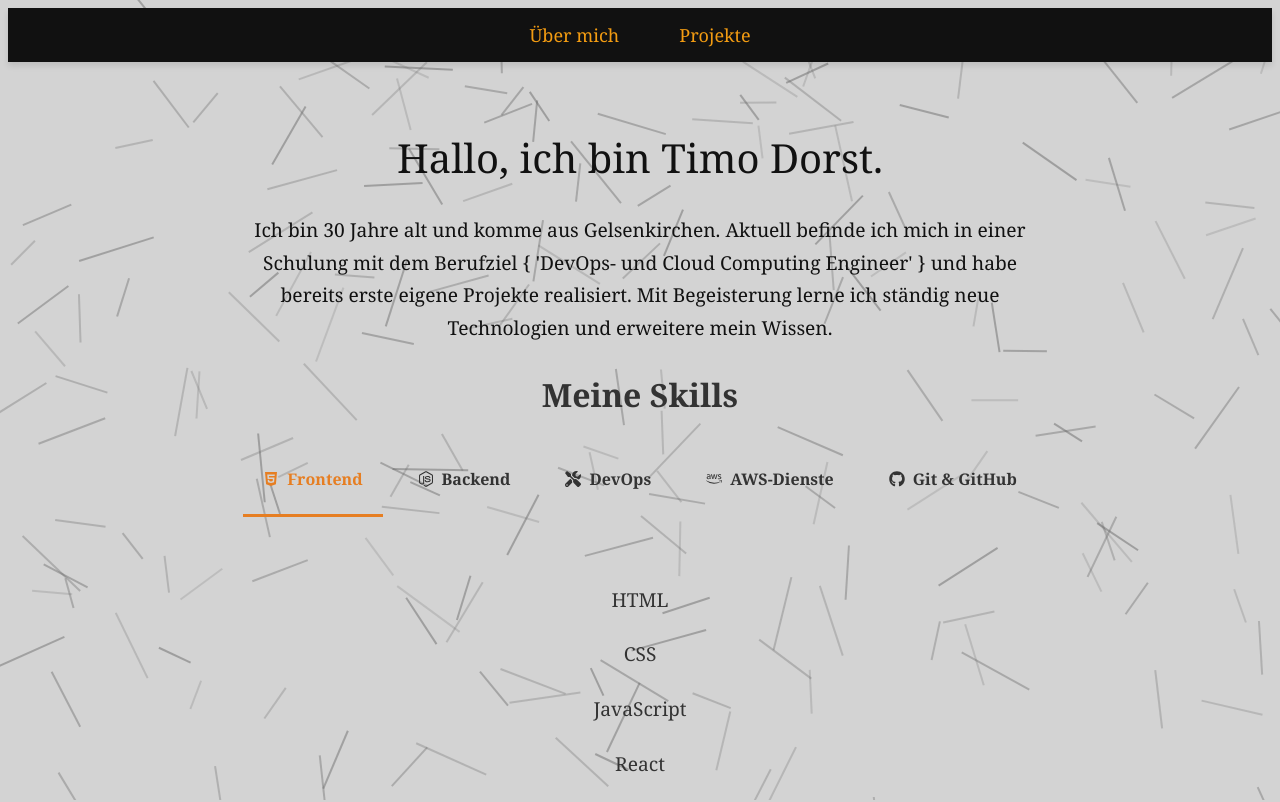
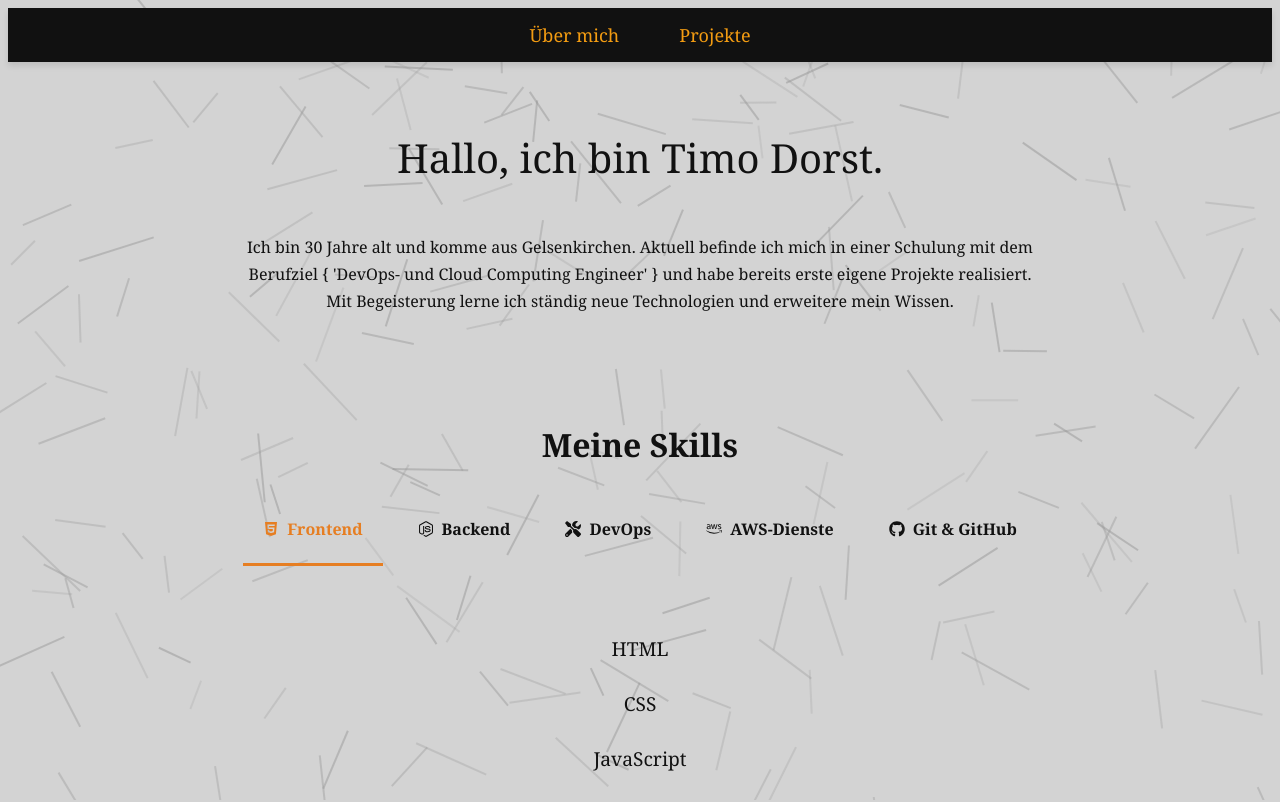
Before and after one commit to timod94/my-homepage, a React (Create React App) app: page / in a window 1280 px wide. Shown: the top 802 px of the page. Built offline with nearby package versions, Linux system fonts and the light colour scheme.

Commit message:
fixed styling

```diff
--- a/src/components/dynamicBackground.js
+++ b/src/components/dynamicBackground.js
@@ -37,7 +37,7 @@ const DynamicBackground = () => {
         ctx.beginPath();
         ctx.moveTo(this.x, this.y);
         ctx.lineTo(endX, endY);
-        ctx.strokeStyle = `rgba(105, 105, 105, ${this.alpha})`;  // Dunkles Grau
+        ctx.strokeStyle = `rgba(150, 150, 150, ${this.alpha})`;  // Dunkles Grau
         ctx.lineWidth = 2;
         ctx.stroke();
       }
--- a/src/index.css
+++ b/src/index.css
@@ -1,4 +1,4 @@
 body {
-    font-family: 'Georgia';
+    font-family: 'Georgia', 'sans-serif';
     background-color: #d3d3d3;
 }
--- a/src/pages/about.js
+++ b/src/pages/about.js
@@ -59,27 +59,26 @@ function About() {
     const gitSkills = [
         "GitFlow Verzweigungsstrategie",
         "Pull-Anfragen & Code-Überprüfungen",
-        "Versionskontrolle mit Git",
+         "Versionskontrolle mit Git",
         "Zusammenarbeit mit GitHub",
         "GitHub Actions für CI/CD"
     ]
 //########################### CSS inlineStyle ##################################
     const aboutStyle = {
         padding: '20px 20px',
-        fontFamily: 'Georgia, sans-serif',
         textAlign: 'center',
-        color: '#333',
+        color: '#111111',
         lineHeight: '1.8',
     };
 
     const headingStyle = {
         fontSize: '2.5rem',
         color: '#111111',
-        marginBottom: '20px',
+        marginBottom: '40px',
     };
 
     const paragraphStyle = {
-        fontSize: '1.2rem',
+        fontSize: '1rem',
         color: '#111111',
         lineHeight: '1.7',
         maxWidth: '800px',
@@ -88,23 +87,23 @@ function About() {
 
     const linkedinButtonStyle = {
         display: 'inline-block',
-        color: isLinkedInHovered ? '#0077b5' : '#333', // LinkedIn-Farbe
+        color: isLinkedInHovered ? '#0077b5' : '#111111', // LinkedIn-Farbe
         textDecoration: 'none',
         fontSize: '1.1rem',
         fontWeight: 'bold',
         padding: '10px 20px',
-        border: `2px solid ${isLinkedInHovered ? '#0077b5' : '#333'}`,
+        border: `2px solid ${isLinkedInHovered ? '#0077b5' : '#111111'}`,
         borderRadius: '30px',
         marginRight: '10px',
         transition: 'color 0.3s ease, border-color 0.3s ease',
     };
 
     const contactLinkStyle = {
-        color: isEmailHovered ? '#e67e22' : '#333',
+        color: isEmailHovered ? '#e67e22' : '#111111',
         textDecoration: 'none',
         fontWeight: 'bold',
         padding: '10px 20px',
-        border: `2px solid ${isEmailHovered ? '#e67e22' : '#333'}`,
+        border: `2px solid ${isEmailHovered ? '#e67e22' : '#111111'}`,
         borderRadius: '30px',
         transition: 'color 0.3s ease, border-color 0.3s ease',
     };
@@ -127,7 +126,7 @@ function About() {
         padding: '20px 20px',
         cursor: 'pointer',
         borderBottom: isActive ? '3px solid #e67e22' : '3px solid transparent',
-        color: isActive ? '#e67e22' : '#333',
+        color: isActive ? '#e67e22' : '#111111',
         fontWeight: 'bold',
         transition: 'color 0.3s ease, border-bottom 0.3s ease',
         display: 'flex',
@@ -163,7 +162,7 @@ function About() {
                 Mit Begeisterung lerne ich ständig neue Technologien und erweitere mein Wissen.
             </p>
 
-            <h1 style={{ textAlign: 'center', fontSize: '2rem' }}>Meine Skills</h1>
+            <h1 style={{ textAlign: 'center', fontSize: '2rem', marginTop: '100px' }}>Meine Skills</h1>
 
            {/* Tab Menü */}
            <div style={tabMenuStyle}>
--- a/src/pages/projects.js
+++ b/src/pages/projects.js
@@ -49,21 +49,20 @@ function Projects() {
     fontSize: '2rem',
     color: '#111111',
     textAlign: 'center',
-    marginBottom: '20px'
+    marginBottom: '20px',
   };
 
   const projectContainerStyle = {
     display: 'flex',
     justifyContent: 'flex-start',  // Bilder werden an den Anfang gesetzt
-    // Kleiner Abstand zwischen den Bildern
     flexWrap: 'wrap',
-    marginBottom: '20px'
+    marginBottom: '20px',
   };
 
 
   const projectStyle = {
     width: '30%',
-    textAlign: 'center'
+    textAlign: 'center',
   };
 
   const imageStyle = {
@@ -72,7 +71,7 @@ function Projects() {
     maxHeight: '200px',
     cursor: 'pointer',
     borderRadius: '8px',
-    boxShadow: '0 4px 8px rgba(0, 0, 0, 0.1)'
+    boxShadow: '0 4px 8px rgba(0, 0, 0, 0.1)',
   };
 
   // Modal-Style
@@ -87,20 +86,20 @@ function Projects() {
     zIndex: 1000, // Damit das Modal oben angezeigt wird
     justifyContent: 'center',
     alignItems: 'center',
-    display: 'flex'
+    display: 'flex',
   };
 
   const modalContentStyle = {
     position: 'relative',
     maxWidth: '90%',
     maxHeight: '90%',
-    textAlign: 'center'
+    textAlign: 'center',
   };
 
   const modalImageStyle = {
     width: '100%',
     height: 'auto',
-    borderRadius: '8px'
+    borderRadius: '8px',
   };
 
   const buttonStyle = {
@@ -112,15 +111,15 @@ function Projects() {
     border: 'none',
     padding: '10px',
     cursor: 'pointer',
-    zIndex: 1001
+    zIndex: 1001,
   };
 
   const prevButtonStyle = {
-    left: '10px'
+    left: '10px',
   };
 
   const nextButtonStyle = {
-    right: '10px'
+    right: '10px',
   };
 
   const closeButtonStyle = {
@@ -132,7 +131,7 @@ function Projects() {
     border: 'none',
     fontSize: '24px',
     cursor: 'pointer',
-    zIndex: 1001
+    zIndex: 1001,
   };
 
   const paragraphStyle = {
@@ -140,7 +139,7 @@ function Projects() {
     color: '#111111',
     textAlign: 'center',
     maxWidth: '800px',
-    margin: '10px auto'
+    margin: '10px auto',
   };
 
   const linkStyle = {
@@ -151,21 +150,23 @@ function Projects() {
   };
 
   const linkHoverStyle = {
-    color: '#e67e22' // orange
+    color: '#e67e22', // orange
   };
 
   const describeblockStyle = {
-    fontSize: '1.1rem',
+    textAlign: 'center',
+    fontSize: '1rem',
     color: '#111111',
-    lineHeight: '1.3',
-    maxWidth: '500px',
-    margin: '20px auto',
+    lineHeight: '1.7',
+    maxWidth: '600px',
+    margin: '0 auto',
+    marginBottom: '80px',
   }
 
   return (
     <section style={sectionStyle}>
       <h2 style={headingStyle}>SnuggleBuddy</h2>
-      <p style={describeblockStyle}>Gemeinsam mit einem Team von fünf Leuten haben wir im Rahmen unserer Weiterbildung ein virtuelles Haustier-Spiel entwickelt.<br/><br/>
+      <p style={describeblockStyle}>Gemeinsam mit einem Team von fünf Leuten haben wir im Rahmen unserer Weiterbildung ein virtuelles Haustier-Spiel entwickelt.<br/>
         Das Spiel ist über eine Web-App spielbar und basiert auf JavaScript, HTML, CSS sowie Node.js.</p>
 
       <div style={projectContainerStyle}>
```
